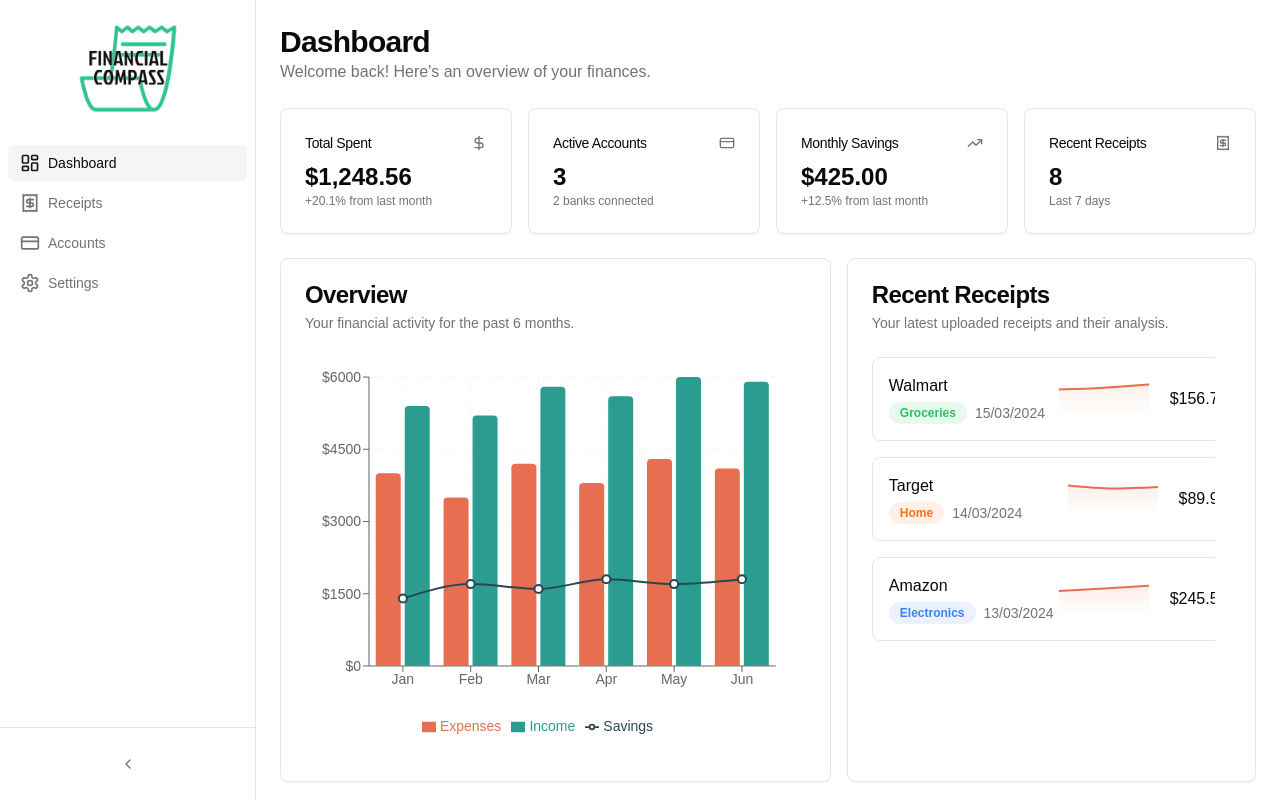
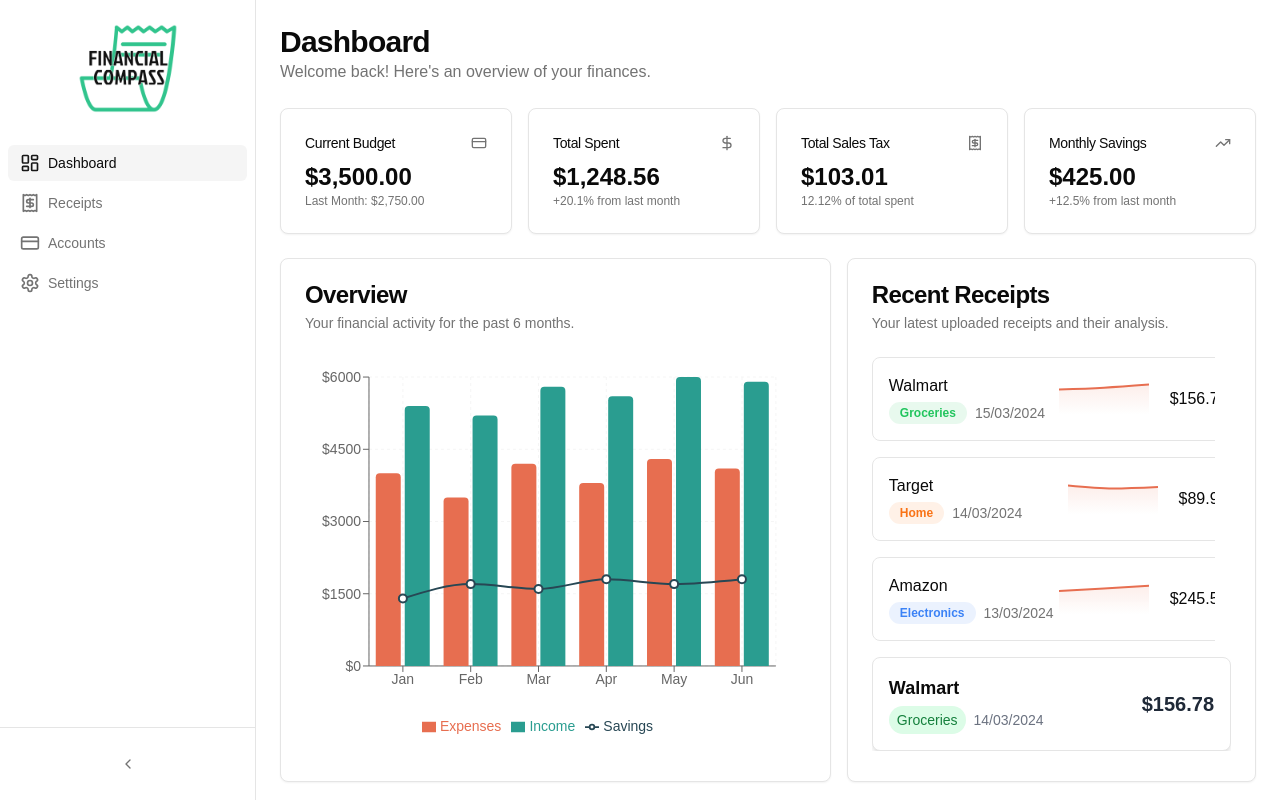
Before and after one commit to FinancialCompass/fincompass, a Next.js app: page /dashboard in a window 1280 px wide. Built offline with nearby package versions, Linux system fonts and the light colour scheme.

Commit message:
Create Insight Carousel
Need to fix the card style to make it look like an
insight card but the carousel is functioning
properly. To change the insight card make adjustments
to the insightCard.tsx file.

```diff
--- a/app/dashboard/page.tsx
+++ b/app/dashboard/page.tsx
@@ -3,6 +3,7 @@
 import { Overview } from "@/components/dashboard/overview"
 import { RecentReceipts } from "@/components/dashboard/recent-receipts"
 import { DollarSign, CreditCard, TrendingUp, Receipt } from "lucide-react"
+import  InsightCarousel  from "@/components/insightCarousel"
 
 export default function DashboardPage() {
     return (
@@ -17,6 +18,18 @@
             <div className="grid gap-4 md:grid-cols-2 lg:grid-cols-4">
                 <Card>
                     <CardHeader className="flex flex-row items-center justify-between space-y-0 pb-2">
+                        <CardTitle className="text-sm font-medium">Current Budget</CardTitle>
+                        <CreditCard className="h-4 w-4 text-muted-foreground" />
+                    </CardHeader>
+                    <CardContent>
+                        <div className="text-2xl font-bold">$3,500.00</div>
+                        <p className="text-xs text-muted-foreground">
+                            Last Month: $2,750.00
+                        </p>
+                    </CardContent>
+                </Card>
+                <Card>
+                    <CardHeader className="flex flex-row items-center justify-between space-y-0 pb-2">
                         <CardTitle className="text-sm font-medium">Total Spent</CardTitle>
                         <DollarSign className="h-4 w-4 text-muted-foreground" />
                     </CardHeader>
@@ -29,13 +42,13 @@
                 </Card>
                 <Card>
                     <CardHeader className="flex flex-row items-center justify-between space-y-0 pb-2">
-                        <CardTitle className="text-sm font-medium">Active Accounts</CardTitle>
-                        <CreditCard className="h-4 w-4 text-muted-foreground" />
+                        <CardTitle className="text-sm font-medium">Total Sales Tax</CardTitle>
+                        <Receipt className="h-4 w-4 text-muted-foreground" />
                     </CardHeader>
                     <CardContent>
-                        <div className="text-2xl font-bold">3</div>
+                        <div className="text-2xl font-bold">$103.01</div>
                         <p className="text-xs text-muted-foreground">
-                            2 banks connected
+                            12.12% of total spent
                         </p>
                     </CardContent>
                 </Card>
@@ -48,18 +61,6 @@
                         <div className="text-2xl font-bold">$425.00</div>
                         <p className="text-xs text-muted-foreground">
                             +12.5% from last month
-                        </p>
-                    </CardContent>
-                </Card>
-                <Card>
-                    <CardHeader className="flex flex-row items-center justify-between space-y-0 pb-2">
-                        <CardTitle className="text-sm font-medium">Recent Receipts</CardTitle>
-                        <Receipt className="h-4 w-4 text-muted-foreground" />
-                    </CardHeader>
-                    <CardContent>
-                        <div className="text-2xl font-bold">8</div>
-                        <p className="text-xs text-muted-foreground">
-                            Last 7 days
                         </p>
                     </CardContent>
                 </Card>
@@ -87,6 +88,7 @@
                     </CardHeader>
                     <CardContent>
                         <RecentReceipts />
+                        <InsightCarousel />
                     </CardContent>
                 </Card>
             </div>
--- /dev/null
+++ b/components/insightCard.tsx
@@ -0,0 +1,34 @@
+import React from "react";
+
+interface InsightCardProps {
+  title: string;
+  category: string;
+  date: string;
+  amount: string;
+}
+
+const InsightCard: React.FC<InsightCardProps> = ({
+  title,
+  category,
+  date,
+  amount,
+}) => {
+  return (
+    <div className="flex items-center justify-between p-4 bg-white rounded-lg shadow-md border">
+      <div>
+        <h3 className="text-lg font-semibold">{title}</h3>
+        <div className="flex items-center gap-2 mt-1">
+          <span className="bg-green-100 text-green-700 text-sm px-2 py-1 rounded-full">
+            {category}
+          </span>
+          <span className="text-sm text-gray-500">{date}</span>
+        </div>
+      </div>
+      <div className="text-right">
+        <p className="text-xl font-bold text-gray-800">{amount}</p>
+      </div>
+    </div>
+  );
+};
+
+export default InsightCard;
--- /dev/null
+++ b/components/insightCarousel.tsx
@@ -0,0 +1,30 @@
+import React from "react";
+import { Carousel,CarouselItem,CarouselContent } from "@/components/ui/carousel";
+import InsightCard from "@/components/insightCard";
+
+const insights = [
+  { title: "Walmart", category: "Groceries", date: "14/03/2024", amount: "$156.78" },
+  { title: "Amazon", category: "Shopping", date: "10/03/2024", amount: "$299.99" },
+  { title: "Starbucks", category: "Coffee", date: "12/03/2024", amount: "$5.75" },
+];
+
+const InsightCarousel = () => {
+  return (
+    <Carousel>
+        <CarouselContent className="flex flex-nowrap">
+            {insights.map((insight, index) => (
+                <CarouselItem key={index}>
+                <InsightCard
+                    title={insight.title}
+                    category={insight.category}
+                    date={insight.date}
+                    amount={insight.amount}
+                />
+        </CarouselItem>
+        ))}
+        </CarouselContent>
+    </Carousel>
+  );
+};
+
+export default InsightCarousel;
--- /dev/null
+++ b/components/ui/carousel.tsx
@@ -0,0 +1,262 @@
+"use client"
+
+import * as React from "react"
+import useEmblaCarousel, {
+  type UseEmblaCarouselType,
+} from "embla-carousel-react"
+import { ArrowLeft, ArrowRight } from "lucide-react"
+
+import { cn } from "@/lib/utils"
+import { Button } from "@/components/ui/button"
+
+type CarouselApi = UseEmblaCarouselType[1]
+type UseCarouselParameters = Parameters<typeof useEmblaCarousel>
+type CarouselOptions = UseCarouselParameters[0]
+type CarouselPlugin = UseCarouselParameters[1]
+
+type CarouselProps = {
+  opts?: CarouselOptions
+  plugins?: CarouselPlugin
+  orientation?: "horizontal" | "vertical"
+  setApi?: (api: CarouselApi) => void
+}
+
+type CarouselContextProps = {
+  carouselRef: ReturnType<typeof useEmblaCarousel>[0]
+  api: ReturnType<typeof useEmblaCarousel>[1]
+  scrollPrev: () => void
+  scrollNext: () => void
+  canScrollPrev: boolean
+  canScrollNext: boolean
+} & CarouselProps
+
+const CarouselContext = React.createContext<CarouselContextProps | null>(null)
+
+function useCarousel() {
+  const context = React.useContext(CarouselContext)
+
+  if (!context) {
+    throw new Error("useCarousel must be used within a <Carousel />")
+  }
+
+  return context
+}
+
+const Carousel = React.forwardRef<
+  HTMLDivElement,
+  React.HTMLAttributes<HTMLDivElement> & CarouselProps
+>(
+  (
+    {
+      orientation = "horizontal",
+      opts,
+      setApi,
+      plugins,
+      className,
+      children,
+      ...props
+    },
+    ref
+  ) => {
+    const [carouselRef, api] = useEmblaCarousel(
+      {
+        ...opts,
+        axis: orientation === "horizontal" ? "x" : "y",
+      },
+      plugins
+    )
+    const [canScrollPrev, setCanScrollPrev] = React.useState(false)
+    const [canScrollNext, setCanScrollNext] = React.useState(false)
+
+    const onSelect = React.useCallback((api: CarouselApi) => {
+      if (!api) {
+        return
+      }
+
+      setCanScrollPrev(api.canScrollPrev())
+      setCanScrollNext(api.canScrollNext())
+    }, [])
+
+    const scrollPrev = React.useCallback(() => {
+      api?.scrollPrev()
+    }, [api])
+
+    const scrollNext = React.useCallback(() => {
+      api?.scrollNext()
+    }, [api])
+
+    const handleKeyDown = React.useCallback(
+      (event: React.KeyboardEvent<HTMLDivElement>) => {
+        if (event.key === "ArrowLeft") {
+          event.preventDefault()
+          scrollPrev()
+        } else if (event.key === "ArrowRight") {
+          event.preventDefault()
+          scrollNext()
+        }
+      },
+      [scrollPrev, scrollNext]
+    )
+
+    React.useEffect(() => {
+      if (!api || !setApi) {
+        return
+      }
+
+      setApi(api)
+    }, [api, setApi])
+
+    React.useEffect(() => {
+      if (!api) {
+        return
+      }
+
+      onSelect(api)
+      api.on("reInit", onSelect)
+      api.on("select", onSelect)
+
+      return () => {
+        api?.off("select", onSelect)
+      }
+    }, [api, onSelect])
+
+    return (
+      <CarouselContext.Provider
+        value={{
+          carouselRef,
+          api: api,
+          opts,
+          orientation:
+            orientation || (opts?.axis === "y" ? "vertical" : "horizontal"),
+          scrollPrev,
+          scrollNext,
+          canScrollPrev,
+          canScrollNext,
+        }}
+      >
+        <div
+          ref={ref}
+          onKeyDownCapture={handleKeyDown}
+          className={cn("relative", className)}
+          role="region"
+          aria-roledescription="carousel"
+          {...props}
+        >
+          {children}
+        </div>
+      </CarouselContext.Provider>
+    )
+  }
+)
+Carousel.displayName = "Carousel"
+
+const CarouselContent = React.forwardRef<
+  HTMLDivElement,
+  React.HTMLAttributes<HTMLDivElement>
+>(({ className, ...props }, ref) => {
+  const { carouselRef, orientation } = useCarousel()
+
+  return (
+    <div ref={carouselRef} className="overflow-hidden">
+      <div
+        ref={ref}
+        className={cn(
+          "flex",
+          orientation === "horizontal" ? "-ml-4" : "-mt-4 flex-col",
+          className
+        )}
+        {...props}
+      />
+    </div>
+  )
+})
+CarouselContent.displayName = "CarouselContent"
+
+const CarouselItem = React.forwardRef<
+  HTMLDivElement,
+  React.HTMLAttributes<HTMLDivElement>
+>(({ className, ...props }, ref) => {
+  const { orientation } = useCarousel()
+
+  return (
+    <div
+      ref={ref}
+      role="group"
+      aria-roledescription="slide"
+      className={cn(
+        "min-w-0 shrink-0 grow-0 basis-full",
+        orientation === "horizontal" ? "pl-4" : "pt-4",
+        className
+      )}
+      {...props}
+    />
+  )
+})
+CarouselItem.displayName = "CarouselItem"
+
+const CarouselPrevious = React.forwardRef<
+  HTMLButtonElement,
+  React.ComponentProps<typeof Button>
+>(({ className, variant = "outline", size = "icon", ...props }, ref) => {
+  const { orientation, scrollPrev, canScrollPrev } = useCarousel()
+
+  return (
+    <Button
+      ref={ref}
+      variant={variant}
+      size={size}
+      className={cn(
+        "absolute  h-8 w-8 rounded-full",
+        orientation === "horizontal"
+          ? "-left-12 top-1/2 -translate-y-1/2"
+          : "-top-12 left-1/2 -translate-x-1/2 rotate-90",
+        className
+      )}
+      disabled={!canScrollPrev}
+      onClick={scrollPrev}
+      {...props}
+    >
+      <ArrowLeft className="h-4 w-4" />
+      <span className="sr-only">Previous slide</span>
+    </Button>
+  )
+})
+CarouselPrevious.displayName = "CarouselPrevious"
+
+const CarouselNext = React.forwardRef<
+  HTMLButtonElement,
+  React.ComponentProps<typeof Button>
+>(({ className, variant = "outline", size = "icon", ...props }, ref) => {
+  const { orientation, scrollNext, canScrollNext } = useCarousel()
+
+  return (
+    <Button
+      ref={ref}
+      variant={variant}
+      size={size}
+      className={cn(
+        "absolute h-8 w-8 rounded-full",
+        orientation === "horizontal"
+          ? "-right-12 top-1/2 -translate-y-1/2"
+          : "-bottom-12 left-1/2 -translate-x-1/2 rotate-90",
+        className
+      )}
+      disabled={!canScrollNext}
+      onClick={scrollNext}
+      {...props}
+    >
+      <ArrowRight className="h-4 w-4" />
+      <span className="sr-only">Next slide</span>
+    </Button>
+  )
+})
+CarouselNext.displayName = "CarouselNext"
+
+export {
+  type CarouselApi,
+  Carousel,
+  CarouselContent,
+  CarouselItem,
+  CarouselPrevious,
+  CarouselNext,
+}
--- a/package.json
+++ b/package.json
@@ -15,6 +15,7 @@
     "@radix-ui/react-tabs": "^1.1.1",
     "class-variance-authority": "^0.7.0",
     "clsx": "^2.1.1",
+    "embla-carousel-react": "^8.3.1",
     "lucide-react": "^0.460.0",
     "next": "15.0.3",
     "next-themes": "^0.4.3",
```
Also changed, not shown: 1 other file (tests, documents, lock files or other folders).
